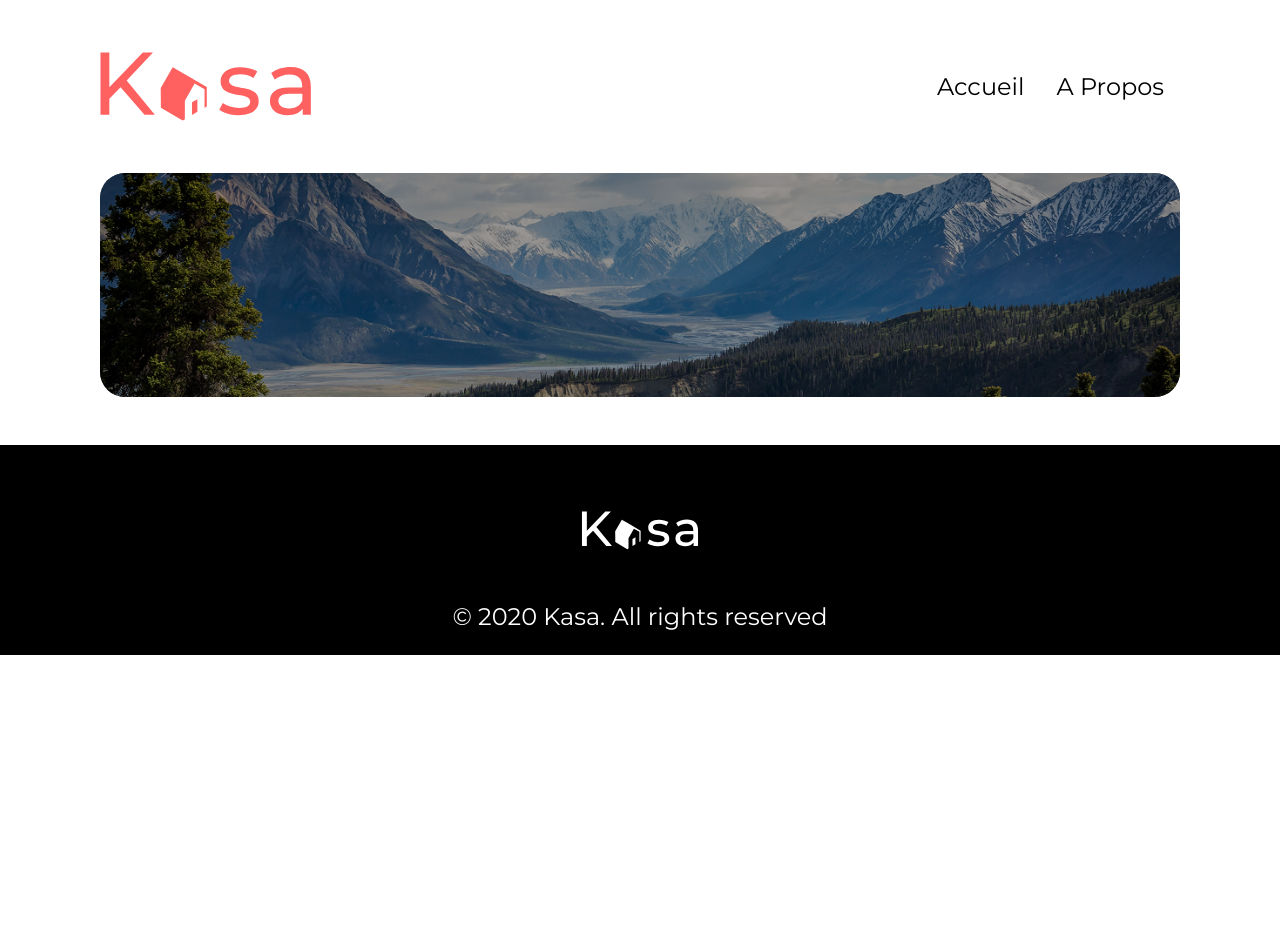
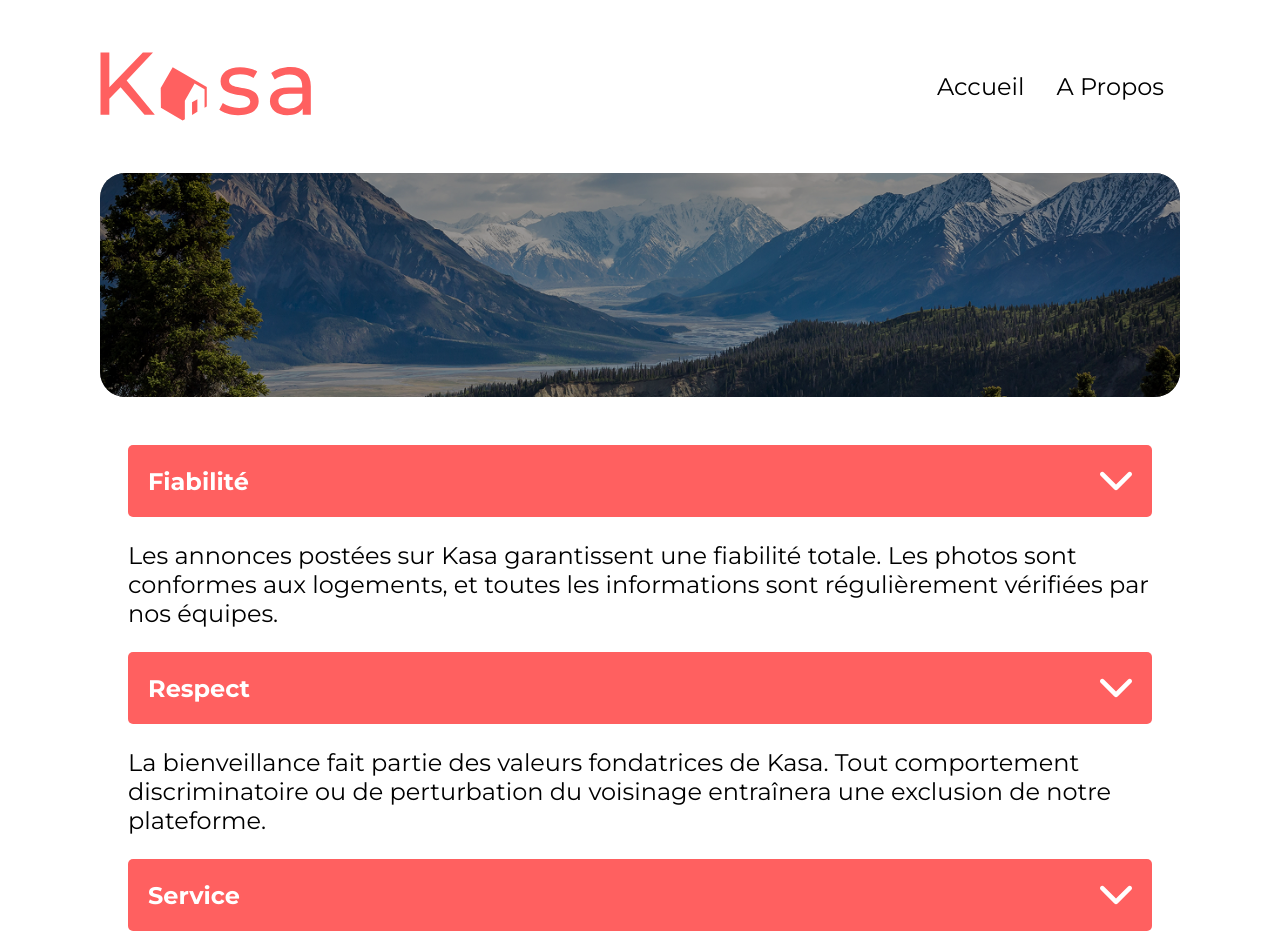
Before and after one commit to Vangelis-26/P5-Kasa, a React (Vite) app: page /about in a window 1280 px wide. Shown: the top 952 px of the page. Before the commit the page ends 800 px from the top, so only its background shows below. Built offline with nearby package versions, Linux system fonts and the light colour scheme; the HTML template or start-up script is replaced by a standard one.

Commit message:
Collapse v0.1 + Rename + Add assets + About.json

```diff
--- a/src/components/Card/Card.jsx
+++ b/src/components/Card/Card.jsx
@@ -1,11 +1,11 @@
 import { Link } from 'react-router-dom';
-import useFetchData from '../../data/fetchdata';
+import { PropertiesData } from '../../data/properties/DataProperties';
 import styles from './Card.module.scss';
 
 export function Card() {
-    const { data, loading, error } = useFetchData('logements');
+    const { data, loading, error } = PropertiesData('logements');
     if (loading) {
-        return <div>Loading...</div>;
+        return
     }
 
     if (error) {
--- /dev/null
+++ b/src/components/Collapse/Collapse.jsx
@@ -0,0 +1,29 @@
+import { useState } from 'react';
+import { QualityData } from "../../data/about/DataAbout";
+import styles from './Collapse.module.scss';
+import Up from '../../assets/vector/up.svg';
+import Down from '../../assets/vector/down.svg';
+
+
+export function Collapse() {
+    const [toggle, setToggle] = useState(false);
+
+    const { data, loading, error } = QualityData('about');
+    if (loading) {
+        return <div>Loading...</div>;
+    }
+    if (error) {
+        return <div>Error: {error.message}</div>;
+    }
+    return (
+        data.map((quality) => (
+            <div key={quality.id} className={styles.quality}>
+                <div className={styles.quality_title} >
+                    <h2 onClick={() => setToggle(!toggle)}>{quality.title} </h2>
+                    <img src={toggle ? Up : Down} />
+                </div>
+                <p className={styles.quality_content}>{quality.content}</p>
+            </div>
+        ))
+    );
+}
--- /dev/null
+++ b/src/components/Collapse/Collapse.module.scss
@@ -0,0 +1,20 @@
+@import "../../styles/variables.scss";
+
+.quality_title {
+  height: 3.25rem;
+  display: flex;
+  justify-content: space-between;
+  align-items: center;
+  color: $title-color;
+  background-color: #ff6060;
+  border-radius: 5px;
+  padding: 10px 20px;
+  h2 {
+    font-size: 24px;
+  }
+  img {
+    width: 32px;
+    height: 32px;
+    cursor: pointer;
+  }
+}
--- /dev/null
+++ b/src/data/about/DataAbout.jsx
@@ -0,0 +1,22 @@
+import { useState, useEffect } from 'react';
+import qualityData from '../../data/about/about.json'
+
+export function QualityData() {
+    const [data, setData] = useState(null);
+    const [loading, setLoading] = useState(true);
+    const [error, setError] = useState(null);
+    useEffect(() => {
+        const fetchData = () => {
+            try {
+                setData(qualityData);
+                setLoading(false);
+            } catch (err) {
+                setError(err);
+                setLoading(false);
+            }
+        };
+
+        fetchData();
+    }, []);
+    return { data, loading, error };
+}
--- /dev/null
+++ b/src/data/about/about.json
@@ -0,0 +1,22 @@
+[
+    {
+        "id": "1",
+        "title": "Fiabilité",
+        "content": "Les annonces postées sur Kasa garantissent une fiabilité totale. Les photos sont conformes aux logements, et toutes les informations sont régulièrement vérifiées  par nos équipes."
+    },
+    {
+        "id": "2",
+        "title": "Respect",
+        "content": "La bienveillance fait partie des valeurs fondatrices de Kasa. Tout comportement discriminatoire ou de perturbation du voisinage entraînera une exclusion de notre plateforme."
+    },
+    {
+        "id": "3",
+        "title": "Service",
+        "content": "La qualité du service est au cœur de notre engagement chez Kasa. Nous veillons à ce que chaque interaction, que ce soit avec nos hôtes ou nos locataires, soit empreinte de respect et de bienveillance."
+    },
+    {
+        "id": "4",
+        "title": "Sécurité",
+        "content": "La sécurité est la priorité de Kasa. Aussi bien pour nos hôtes que pour les voyageurs, chaque logement correspond aux critères de sécurité établis par nos services. En laissant une note aussi bien à l'hôte qu'au locataire, cela permet à nos équipes de vérifier que les standards sont bien respectés. Nous organisons également des ateliers sur la sécurité domestique pour nos hôtes."
+    }
+]
--- a/src/data/fetchdata.jsx
+++ b/src/data/properties/DataProperties.jsx
@@ -1,7 +1,7 @@
 import { useState, useEffect } from 'react';
-import logementsData from './properties.json'; // Assurez-vous que le chemin est correct
+import logementsData from './properties.json';
 
-const useFetchData = (dataType, id) => {
+export function PropertiesData(dataType, id) {
     const [data, setData] = useState(null);
     const [loading, setLoading] = useState(true);
     const [error, setError] = useState(null);
@@ -14,7 +14,7 @@ const useFetchData = (dataType, id) => {
                 } else if (dataType === 'logement' && id) {
                     const logement = logementsData.find(log => log.id === id);
                     if (logement) {
-                        setData([logement]); // Retourne un tableau avec un seul élément pour plus de cohérence
+                        setData([logement]);
                     } else {
                         setError(new Error('Logement non trouvé'));
                     }
@@ -29,9 +29,7 @@ const useFetchData = (dataType, id) => {
         };
 
         fetchData();
-    }, [dataType, id]); // Dépend de dataType et id
+    }, [dataType, id]);
 
     return { data, loading, error };
 };
-
-export default useFetchData;
--- a/src/pages/About.jsx
+++ b/src/pages/About.jsx
@@ -1,9 +1,14 @@
 import { Banner } from '../components/Banner/Banner';
+import { Collapse } from '../components/Collapse/Collapse';
+import styles from './About.module.scss';
 
 export function About() {
     return (
         <>
             <Banner />
+            <div className={styles.about_quality}>
+                <Collapse />
+            </div>
         </>
     );
 }
--- /dev/null
+++ b/src/pages/About.module.scss
@@ -0,0 +1,4 @@
+.about_quality {
+  width: 64rem;
+  margin: auto;
+}
```
Also changed, not shown: src/assets/vector/down.svg (added), src/assets/vector/up.svg (added), src/components/Collapse.jsx (deleted), src/data/properties/properties.json (renamed from src/data/properties.json).
